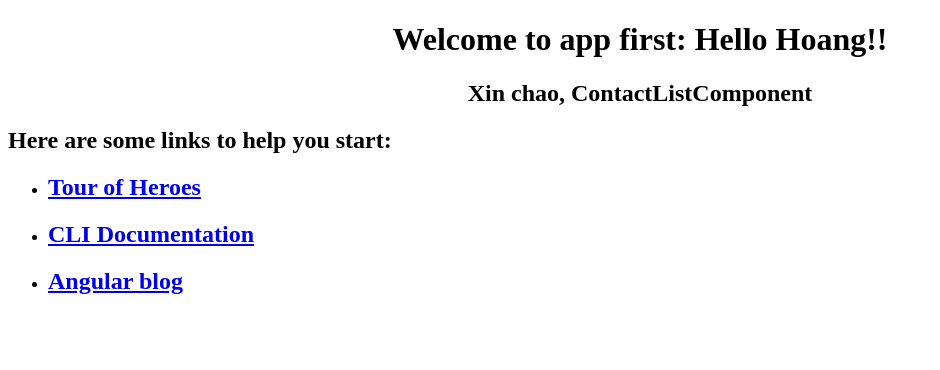
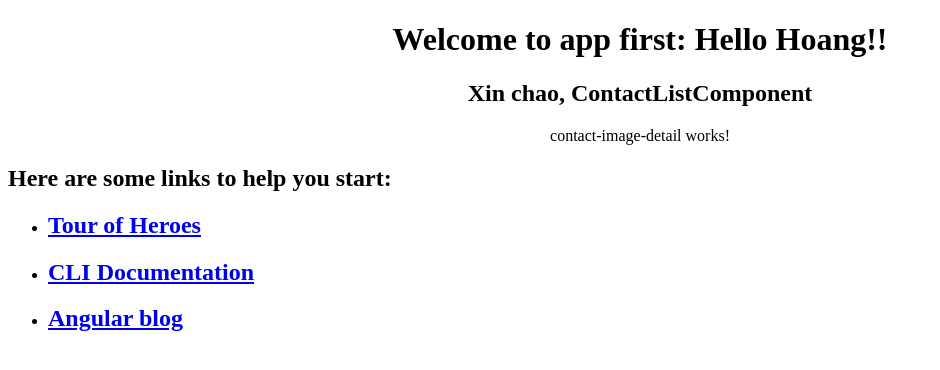
Before and after one commit to Junreturn1982/Angular2_basic, an Angular app in the folder 01day/first/: page / in a window 1280 px wide. Shown: the top 370 px of the page, without its empty margins (0-940 px from the left). Built offline with nearby package versions, Linux system fonts and the light colour scheme.

Commit message:
ng genarate component

```diff
--- a/01day/first/src/app/app.component.html
+++ b/01day/first/src/app/app.component.html
@@ -4,6 +4,7 @@
     Welcome to {{title}}!!
   </h1>
   <hoang-contact-list>Loading...</hoang-contact-list>
+  <hoang-contact-image-detail></hoang-contact-image-detail>
 </div>
 <h2>Here are some links to help you start: </h2>
 <ul>
--- a/01day/first/src/app/app.module.ts
+++ b/01day/first/src/app/app.module.ts
@@ -3,11 +3,13 @@
 
 import { AppComponent } from './app.component';
 import { ContactListComponent } from "./container/contact-list/contact-list.component";
+import { ContactImageDetailComponent } from './contact-image-detail/contact-image-detail.component';
 
 @NgModule({
   declarations: [
     AppComponent,
-    ContactListComponent
+    ContactListComponent,
+    ContactImageDetailComponent
   ],
   imports: [
     BrowserModule
--- /dev/null
+++ b/01day/first/src/app/contact-image-detail/contact-image-detail.component.html
@@ -0,0 +1,3 @@
+<p>
+  contact-image-detail works!
+</p>
--- /dev/null
+++ b/01day/first/src/app/contact-image-detail/contact-image-detail.component.ts
@@ -0,0 +1,15 @@
+import { Component, OnInit } from '@angular/core';
+
+@Component({
+  selector: 'hoang-contact-image-detail',
+  templateUrl: './contact-image-detail.component.html',
+  styleUrls: ['./contact-image-detail.component.css']
+})
+export class ContactImageDetailComponent implements OnInit {
+
+  constructor() { }
+
+  ngOnInit() {
+  }
+
+}
```
Also changed, not shown: 01day/first/src/app/contact-image-detail/contact-image-detail.component.css (added), 1 other file (tests, documents, lock files or other folders).
